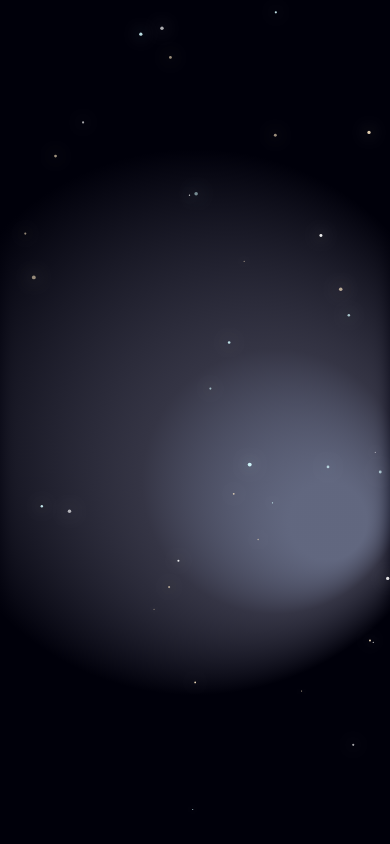
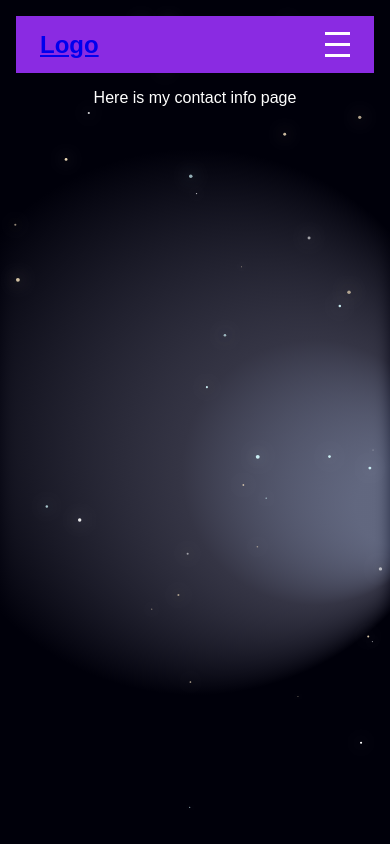
Before and after one commit to blueLotus3/tlportfolio, a React (Create React App) app: page /contact in a window 390 px wide. Before the commit this address had no page. Built offline with nearby package versions, Linux system fonts and the light colour scheme.

Commit message:
adjusted navlinks

```diff
--- a/src/App.css
+++ b/src/App.css
@@ -34,3 +34,67 @@ h2 {
   text-align: center;
  color: green;
 }
+
+.navbar {
+  display: flex;
+  justify-content: space-between;
+  align-items: center;
+  background: blueviolet;
+  padding: 0.75rem 1.5rem;
+  position: relative;
+}
+
+.logo {
+  font-size: 1.5rem;
+  font-weight: bold;
+}
+
+.nav-links {
+  display: flex;
+  gap: 1.5rem;
+}
+
+.nav-links p {
+  color: white;
+  text-decoration: none;
+  transition: color 0.3s;
+}
+
+.nav-links p:hover {
+  color: green;
+}
+
+.hamburger {
+  display: none;
+  flex-direction: column;
+  cursor: pointer;
+}
+
+.bar {
+  width: 25px;
+  height: 3px;
+  background-color: white;
+  margin: 4px 0;
+  transition: 0.4s;
+}
+
+@media (max-width: 760px) {
+  .hamburger {
+    display: flex;
+  }
+
+  .nav-links {
+    position: absolute;
+    top: 60px;
+    left: 0;
+    background: blueviolet;
+    flex-direction: column;
+    width: 100%;
+    align-items: center;
+    display: none;
+  }
+
+  .nav-links.open {
+    display: flex;
+  }
+}
--- a/src/App.js
+++ b/src/App.js
@@ -1,7 +1,10 @@
 import React from 'react';
 import { Routes, Route } from 'react-router-dom';
+import Nav from './components/Nav.js'
 import Space from './components/Space.js'
 import Home from './pages/Home.js'
+import Projects from './pages/Projects.js'
+import Contact from './pages/Contact.js'
 import './App.css';
 
 function App() {
@@ -9,8 +12,11 @@ function App() {
     <div className="canvasRef">
     <Space />
     <div className="content">
+      <Nav />
       <Routes>
         <Route path="/" element={<Home />} />
+        <Route path="/projects" element={<Projects />} />
+        <Route path="/contact" element={<Contact />} />
       </Routes>
       </div>
       </div>
--- /dev/null
+++ b/src/components/Nav.js
@@ -0,0 +1,25 @@
+import React, { useState }from 'react'
+import { Link } from 'react-router-dom'
+
+const Nav = () => {
+    const [ isOpen, setIsOpen ] = useState(false);
+    return (
+        <nav className="navbar">
+        <div className="logo"><Link to='/'>Logo</Link></div>
+
+        <div className={`nav-links ${isOpen ? "open": ""}`}>
+            <Link to ='/' onClick={() => setIsOpen(false)}><p>Home</p></Link>
+            <Link to ='/projects' onClick={() => setIsOpen(false)}><p>Projects</p></Link>
+            <Link to ='/contact' onClick={() => setIsOpen(false)}><p>Contact</p></Link>
+            </div>
+        <div className="hamburger" onClick={() => setIsOpen(!isOpen)}>
+            <div className="bar"></div>
+            <div className="bar"></div>
+            <div className="bar"></div>
+        </div>
+
+        </nav>
+    )
+}
+
+export default Nav;
--- /dev/null
+++ b/src/pages/Contact.js
@@ -0,0 +1,12 @@
+import React from 'react'
+
+const Contact = () => {
+    return (
+        <div className="contactContent">
+            <p>Here is my contact info page</p>
+        </div>
+
+    )
+}
+
+export default Contact;
--- a/src/pages/Home.js
+++ b/src/pages/Home.js
@@ -3,8 +3,10 @@ import React from 'react'
 const Home = () => {
 
     return (
+    <div className="Home">
+     <h2>Troy Lemons || Software Developer</h2>
+     </div>
 
-     <h2>Troy Lemons || Software Developer</h2>
     )
 }
 
--- /dev/null
+++ b/src/pages/Projects.js
@@ -0,0 +1,12 @@
+import React from 'react'
+
+const Projects = () => {
+
+    return (
+        <div className="projContent">
+            <p>Here are the Projects Page</p>
+        </div>
+    )
+}
+
+export default Projects;
```
